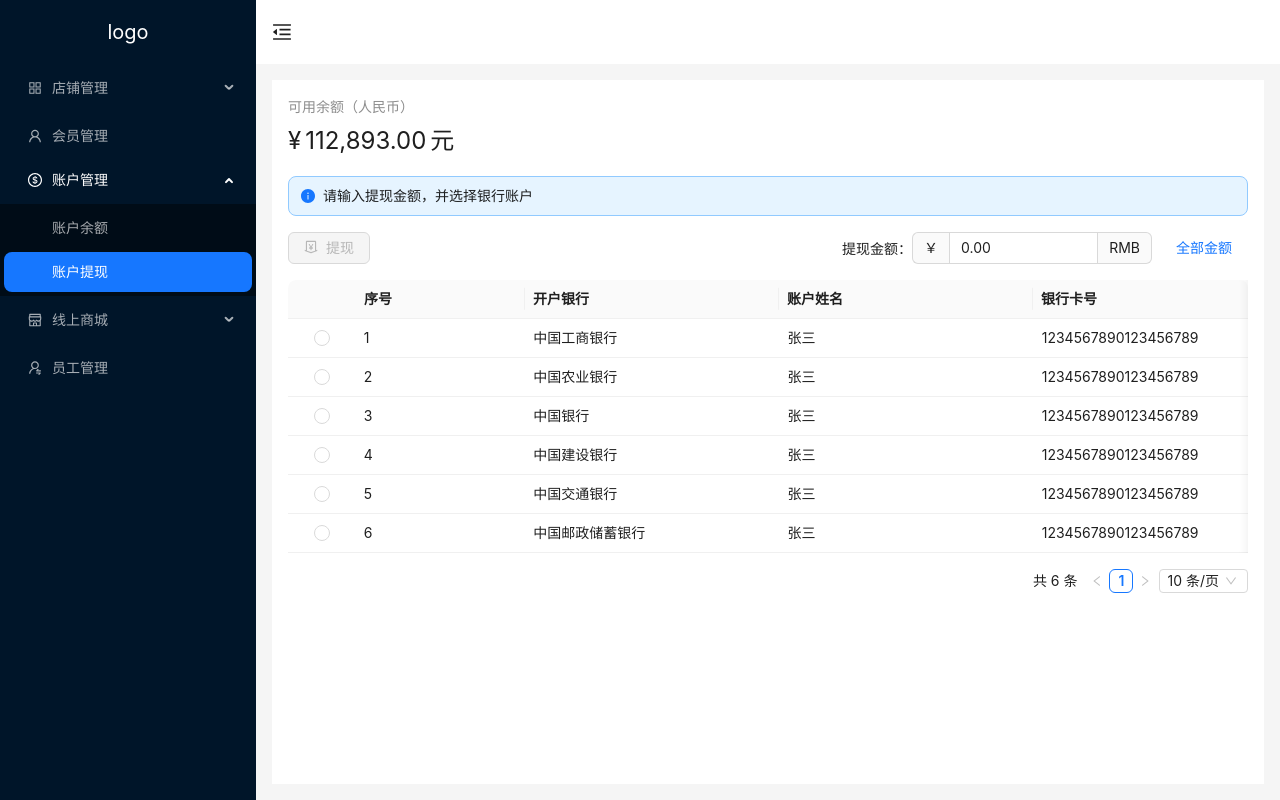
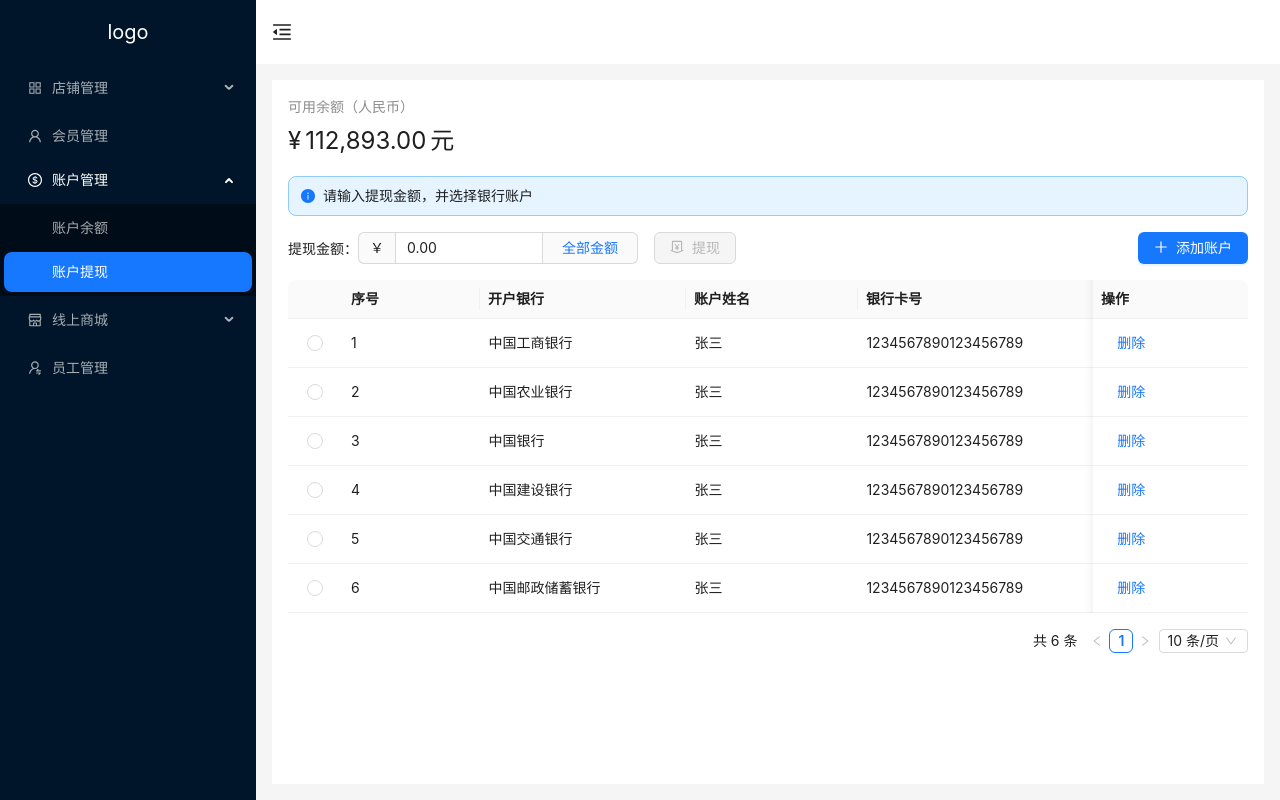
Before and after one commit to xinjie-just/2024-part-time, a Vue app in the folder business/: page /#/account/withdrawe in a window 1280 px wide. Built offline with nearby package versions, Linux system fonts and the light colour scheme.

Commit message:
chore(*): 开发添加账户页面

```diff
--- a/business/src/models/account.ts
+++ b/business/src/models/account.ts
@@ -9,3 +9,9 @@ export interface IWithdrawe {
   name: string
   account: string
 }
+
+export interface IAddAccount {
+  bank: string
+  name: string
+  account: string
+}
--- /dev/null
+++ b/business/src/views/account/components/addAccount.vue
@@ -0,0 +1,105 @@
+<template>
+    <a-modal v-model:open="isVisible" title="添加账户" :width="560" :body-style="{ paddingTop: '24px' }" @cancel="onCancel">
+        <a-form :model="form" :rules="rules" ref="formRef" autocomplete="off" :label-col="{ span: 4 }">
+            <a-form-item label="开户银行" name="bank">
+                <a-select v-model:value="form.bank" allowClear :options="options" placeholder="请选择开户银行"></a-select>
+            </a-form-item>
+            <a-form-item label="账户姓名" name="name">
+                <a-input v-model:value="form.name" :maxlength="6" allowClear placeholder="请输入账户姓名（2-6 个字符）" />
+            </a-form-item>
+            <a-form-item label="银行卡号" name="account">
+                <a-tooltip :trigger="['focus']" placement="bottomLeft" color="blue" overlay-class-name="tips">
+                    <template v-if="form.account" #title>{{ form.account }}</template>
+                    <a-input v-model:value="form.account" :maxlength="19" allowClear placeholder="请输入正确的银行卡号" />
+                </a-tooltip>
+            </a-form-item>
+        </a-form>
+        <template #footer>
+            <a-button key="back" @click="onCancel">取消</a-button>
+            <a-button key="submit" type="primary" :loading="loading" :disabled="disabled"
+                @click="onSubmit">提交</a-button>
+        </template>
+    </a-modal>
+</template>
+
+<script setup lang="ts">
+import { IAddAccount } from '@/models';
+import { message, SelectProps } from 'ant-design-vue';
+import { Rule } from 'ant-design-vue/es/form';
+import { ref, reactive, UnwrapRef, computed } from 'vue';
+
+const emits = defineEmits(['cancel', 'confirm']);
+
+const isVisible = ref(true);
+const form: UnwrapRef<IAddAccount> = reactive({
+    bank: 'ICBC',
+    name: '',
+    account: '',
+});
+const options = ref<SelectProps['options']>([
+    { value: 'ICBC', label: '中国工商银行' },
+    { value: 'ABC', label: '中国农业银行' },
+    { value: 'BOC', label: '中国银行' },
+    { value: 'CCB', label: '中国建设银行' },
+    { value: 'BOCOM', label: '交通银行' },
+    { value: 'PSBC', label: '中国邮政储蓄银行' },
+    { value: 'CMB', label: '招商银行' },
+    { value: 'PAIC', label: '平安银行' },
+]);
+const formRef = ref();
+const loading = ref(false);
+const disabled = computed((): boolean => {
+    const values = formRef.value?.getFieldsValue();
+    const bankDisabled = !values?.bank;
+    const nameDisabled = values?.name?.trim().length < 2;
+    const accountDisabled = !/^\d{16,19}$/.test(values?.account?.trim());
+    return bankDisabled || nameDisabled || accountDisabled;
+});
+
+const rules: Record<string, Rule[]> = {
+    bank: [
+        { required: true, message: '请选择银行', trigger: 'change' },
+    ],
+    name: [
+        { transform: (value: string) => value.trim() },
+        { whitespace: true, message: '不能只包含空格！', trigger: 'change' },
+        { required: true, message: '请输入账户姓名', trigger: 'change' },
+        { pattern: /^.{2,6}$/, message: '账户姓名应该 2-6 位！', trigger: 'blur' },
+    ],
+    account: [
+        { transform: (value: string) => value.trim() },
+        { whitespace: true, message: '不能只包含空格！', trigger: 'change' },
+        { required: true, message: '请输入银行卡号', trigger: 'change' },
+        { pattern: /^\d{16,19}$/, message: '请输入正确的银行卡号！', trigger: 'blur' },
+    ],
+};
+
+const onSubmit = async (): Promise<void> => {
+    loading.value = true;
+    try {
+        await formRef.value?.validate();
+        console.log('表单验证成功', form);
+        // 这里可以添加提交表单的逻辑
+        setTimeout(() => {
+            loading.value = false;
+            message.success('账户添加成功');
+            emits('confirm');
+        }, 2000);
+    } catch (error) {
+        console.log('表单验证失败', error);
+    }
+};
+
+const onCancel = (): void => {
+    emits('cancel');
+};
+</script>
+
+<style lang="scss">
+.tips {
+    letter-spacing: 2px;
+    font-size: 18px;
+    font-weight: 700;
+    min-width: fit-content;
+}
+</style>
--- a/business/src/views/account/components/confirmAccount.vue
+++ b/business/src/views/account/components/confirmAccount.vue
@@ -18,7 +18,7 @@
             </div>
             <div class="account-item">
                 <span class="key">银行卡号：</span>
-                <a-tooltip color="blue" title="1234567890123456789" placement="right" :overlay-class-name="'tips'">
+                <a-tooltip color="blue" title="1234567890123456789" placement="right" overlay-class-name="tips">
                     <span class="value">1234567890123456789</span>
                 </a-tooltip>
             </div>
--- a/business/src/views/account/withdrawe.vue
+++ b/business/src/views/account/withdrawe.vue
@@ -3,31 +3,45 @@
   <a-statistic title="可用余额（人民币）" :precision="2" prefix="¥" suffix="元" :value="totalMoney" class="statistic" />
   <a-alert message="请输入提现金额，并选择银行账户" type="info" show-icon class="alert" />
   <div class="handle">
-    <a-button type="primary" class="withdrawe-btn" :disabled="!(selectedIds.length && sum)" @click="onWithdrawe">
-      <template #icon>
-        <MoneyCollectOutlined />
-      </template>
-      提现
-    </a-button>
     <div class="sum-wrap">
       <label for="sum" class="label">提现金额：</label>
-      <a-input-number v-model:value="sum" :min="0.01" :max="totalMoney" :precision="2" class="sum-input">
+      <a-input-number v-model:value="sum" :min="0.01" :max="totalMoney" :precision="2" placeholder="请输入（元）"
+        class="sum-input">
         <template #addonBefore>
           <span>￥</span>
         </template>
         <template #addonAfter>
-          <span>RMB</span>
+          <a-button type="link" :disabled="!totalMoney" size="small" class="total-money-btn"
+            @click="sum = totalMoney">全部金额</a-button>
         </template>
       </a-input-number>
-      <a-button type="link" :disabled="!totalMoney" class="total-money-btn" @click="sum = totalMoney">全部金额</a-button>
+      <a-button class="withdrawe-btn" :disabled="!(selectedIds.length && sum)" @click="onWithdrawe">
+        <template #icon>
+          <MoneyCollectOutlined />
+        </template>
+        提现
+      </a-button>
     </div>
+    <a-button type="primary" class="add-btn" @click="onAdd">
+      <template #icon>
+        <PlusOutlined />
+      </template>
+      添加账户
+    </a-button>
   </div>
+
   <a-table :columns="columns" :dataSource="data"
     :row-selection="{ type: 'radio', selectedRowKeys: selectedIds, onChange: onSelectChange }" :pagination="false"
     size="small" :scroll="{ x: 1000, y: 360 }" :loading="tableLoading" :row-key="'id'">
-    <template #bodyCell="{ column, _, index }">
+    <template #bodyCell="{ column, record, index }">
       <template v-if="column.key === 'index'">
         {{ page.pageSize * (page.current - 1) + index + 1 }}
+      </template>
+      <template v-else-if="column.key === 'action'">
+        <a-popconfirm :title="`确认删除账户 ${record.name} 吗？`" ok-text="确定" cancel-text="取消"
+          @confirm="onConfirmDelete(record.id)" @cancel="onCancelDelete">
+          <a-button type="link">删除</a-button>
+        </a-popconfirm>
       </template>
     </template>
   </a-table>
@@ -36,18 +50,22 @@
     :show-total="total => `共 ${total} 条`" size="small" :disabled="tableLoading" class="pagination" @change="onChange" />
 
   <confirm-account v-if="visible" @cancel="onCancel" @confirm="onConfirm" />
+  <add-account v-if="addVisible" @cancel="onCancelAdd" @confirm="onConfirmAdd" />
 </template>
 
 <script setup lang="ts">
 import { defineAsyncComponent, onMounted, Ref, ref } from 'vue';
-import { MoneyCollectOutlined } from '@ant-design/icons-vue';
+import { MoneyCollectOutlined, PlusOutlined } from '@ant-design/icons-vue';
 import { IWithdrawe, IPage } from '@/models';
+import { message } from 'ant-design-vue';
 
 const confirmAccount = defineAsyncComponent(() => import('./components/confirmAccount.vue'));
+const addAccount = defineAsyncComponent(() => import('./components/addAccount.vue'));
 
 const totalMoney = ref(112893);
 const sum = ref(0);
-const visible = ref(false);;
+const visible = ref(false);
+const addVisible = ref(false);
 const selectedIds: Ref<number[]> = ref([]);
 
 const result = [
@@ -84,13 +102,20 @@ const columns = [
     title: '账户姓名',
     dataIndex: 'name',
     key: 'name',
-    width: 120,
+    width: 100,
   },
   {
     title: '银行卡号',
     dataIndex: 'account',
     key: 'account',
-    width: 120,
+    width: 160,
+  },
+  {
+    title: '操作',
+    key: 'action',
+    dataIndex: 'action',
+    width: 90,
+    fixed: 'right',
   },
 ];
 
@@ -122,6 +147,17 @@ const onSelectChange = (selectedRowKeys: number[]) => {
   selectedIds.value = selectedRowKeys;
 };
 
+const onConfirmDelete = (id: number): void => {
+  // 模拟删除操作，实际应从API删除数据
+  console.log('Deleting--id', id);
+  message.success('删除成功');
+  page.value.current = 1;
+  getList();
+}
+const onCancelDelete = (): void => {
+  message.info('您取消了删除');
+};
+
 const onWithdrawe = () => {
   visible.value = true;
 }
@@ -132,6 +168,17 @@ const onConfirm = () => {
   visible.value = false;
   selectedIds.value = [];
   sum.value = 0;
+}
+
+const onAdd = () => {
+  addVisible.value = true;
+}
+const onCancelAdd = () => {
+  addVisible.value = false;
+}
+const onConfirmAdd = () => {
+  addVisible.value = false;
+  getList();
 }
 </script>
 
@@ -163,11 +210,11 @@ const onConfirm = () => {
   }
 
   .sum-input {
-    width: 240px;
+    width: 280px;
+  }
+
+  .withdrawe-btn {
+    margin-left: 16px;
   }
 }
-
-.total-money-btn {
-  margin-left: 8px;
-}
 </style>
```
Also changed, not shown: 2 other files (tests, documents, lock files or other folders).
